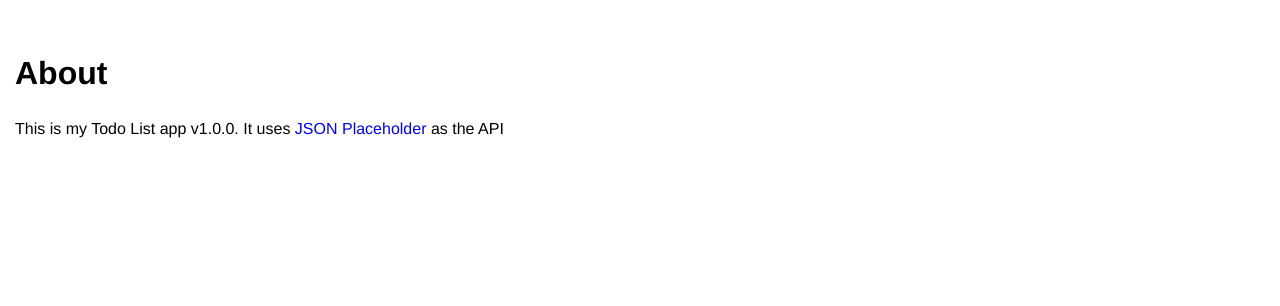
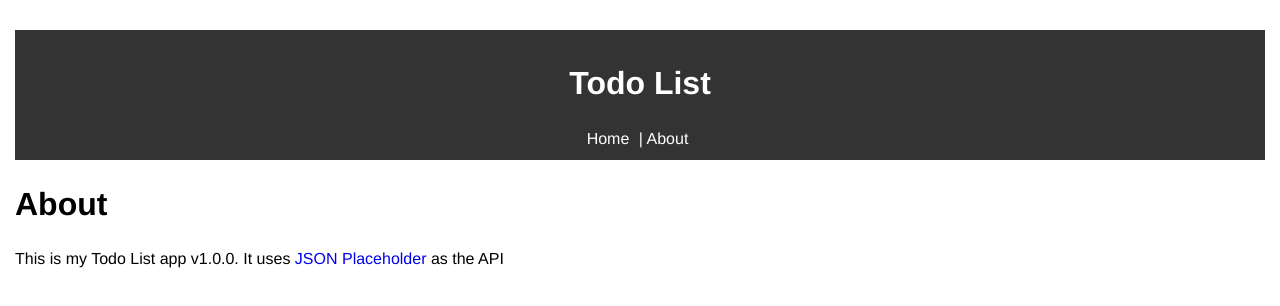
Before and after one commit to hahlee/todo, a Vue app: page /#/about in a window 1280 px wide. Shown: the top 306 px of the page. Built offline with nearby package versions, Linux system fonts and the light colour scheme.

Commit message:
add header to about page

```diff
--- a/src/views/About.vue
+++ b/src/views/About.vue
@@ -1,10 +1,22 @@
 <template>
   <div class="about">
+    <Header />
     <h1>About</h1>
     <p>This is my Todo List app v1.0.0. It uses <a href="https://jsonplaceholder.typicode.com/" target="_blank">JSON Placeholder</a> as the API</p>
   </div>
 </template>
 
+<script>
+import Header from "@/components/layout/Header";
+export default {
+  name: "About",
+  components: {
+    Header
+  }
+}
+</script>
+
+
 <style lang="sass" scoped>
   @import '@/styles/global.sass'
 </style>
```
